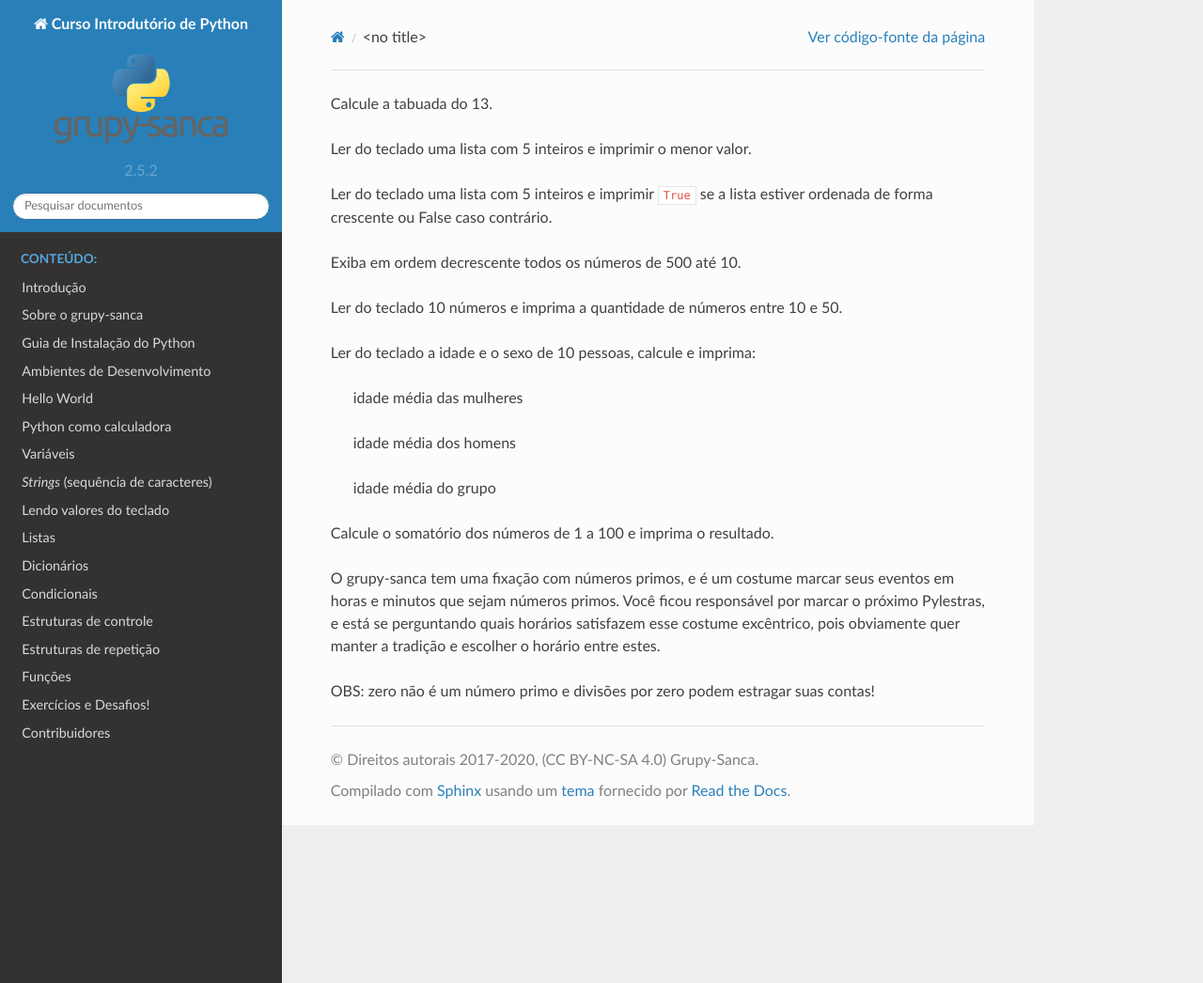
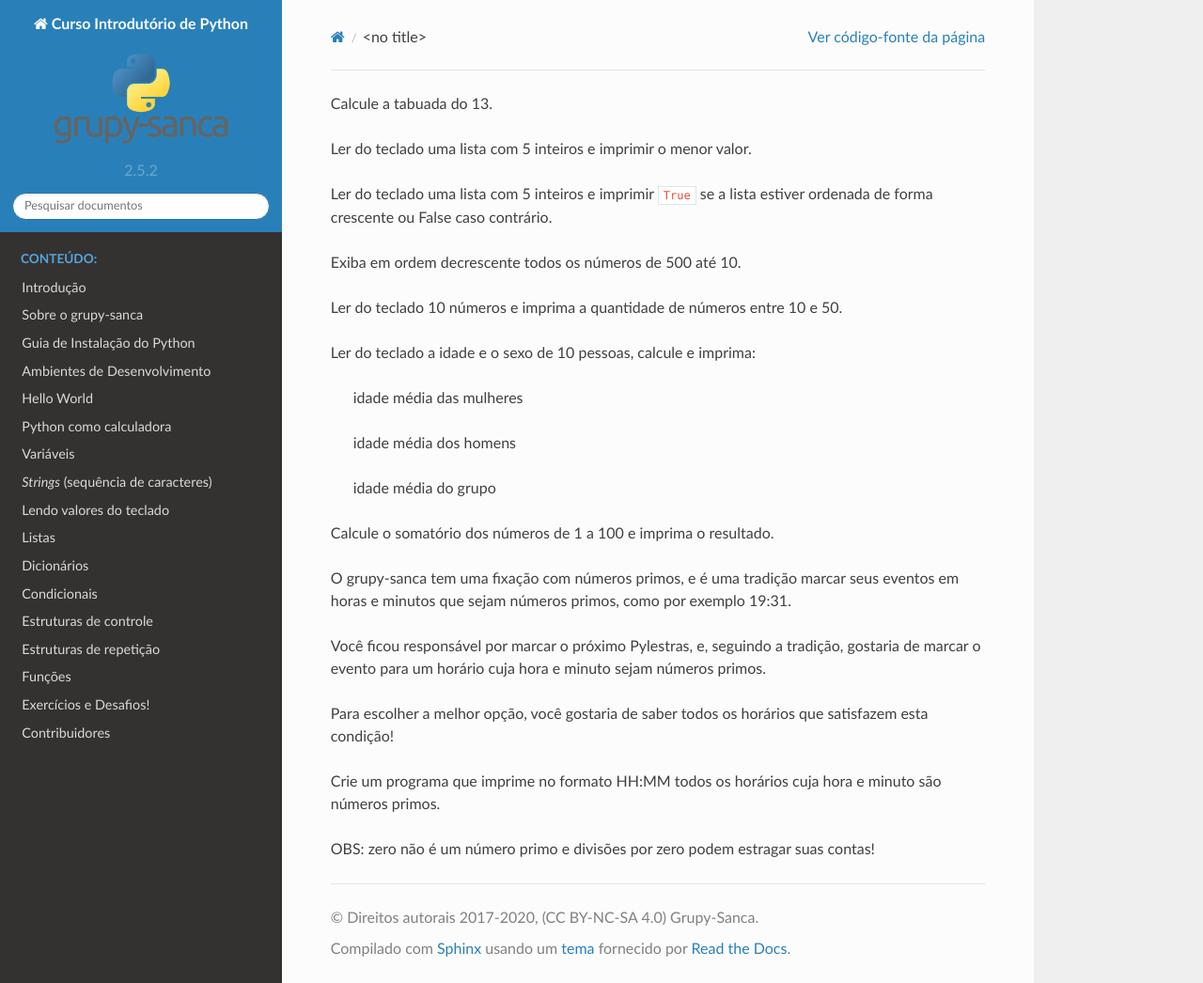
Before and after one commit to grupy-sanca/curso-python, a Sphinx documentation site: the page built from source/exercicios_repeticao.rst, in a window 1280 px wide and 1046 px high. Shown: the whole window at 94% size. Built offline with Sphinx 7.4.7 and the Read the Docs theme 2.0.0, drawn with Linux system fonts in a browser that asks for light colours.

Commit message:
Improve description

```diff
--- a/source/exercicios_repeticao.rst
+++ b/source/exercicios_repeticao.rst
@@ -19,11 +19,17 @@
 
 #. Calcule o somatório dos números de 1 a 100 e imprima o resultado.
 
-#. O grupy-sanca tem uma fixação com números primos, e é um costume marcar seus
-   eventos em horas e minutos que sejam números primos. Você ficou responsável
-   por marcar o próximo Pylestras, e está se perguntando quais horários satisfazem
-   esse costume excêntrico, pois obviamente quer manter a tradição e escolher o
-   horário entre estes.
+#. O grupy-sanca tem uma fixação com números primos, e é uma tradição marcar seus
+   eventos em horas e minutos que sejam números primos, como por exemplo 19:31.
+
+   Você ficou responsável por marcar o próximo Pylestras, e, seguindo a tradição,
+   gostaria de marcar o evento para um horário cuja hora e minuto sejam números primos.
+
+   Para escolher a melhor opção, você gostaria de saber todos os horários que
+   satisfazem esta condição!
+
+   Crie um programa que imprime no formato HH:MM todos os horários cuja hora e
+   minuto são números primos.
 
    OBS: zero não é um número primo e divisões por zero podem estragar suas contas!
 
```
